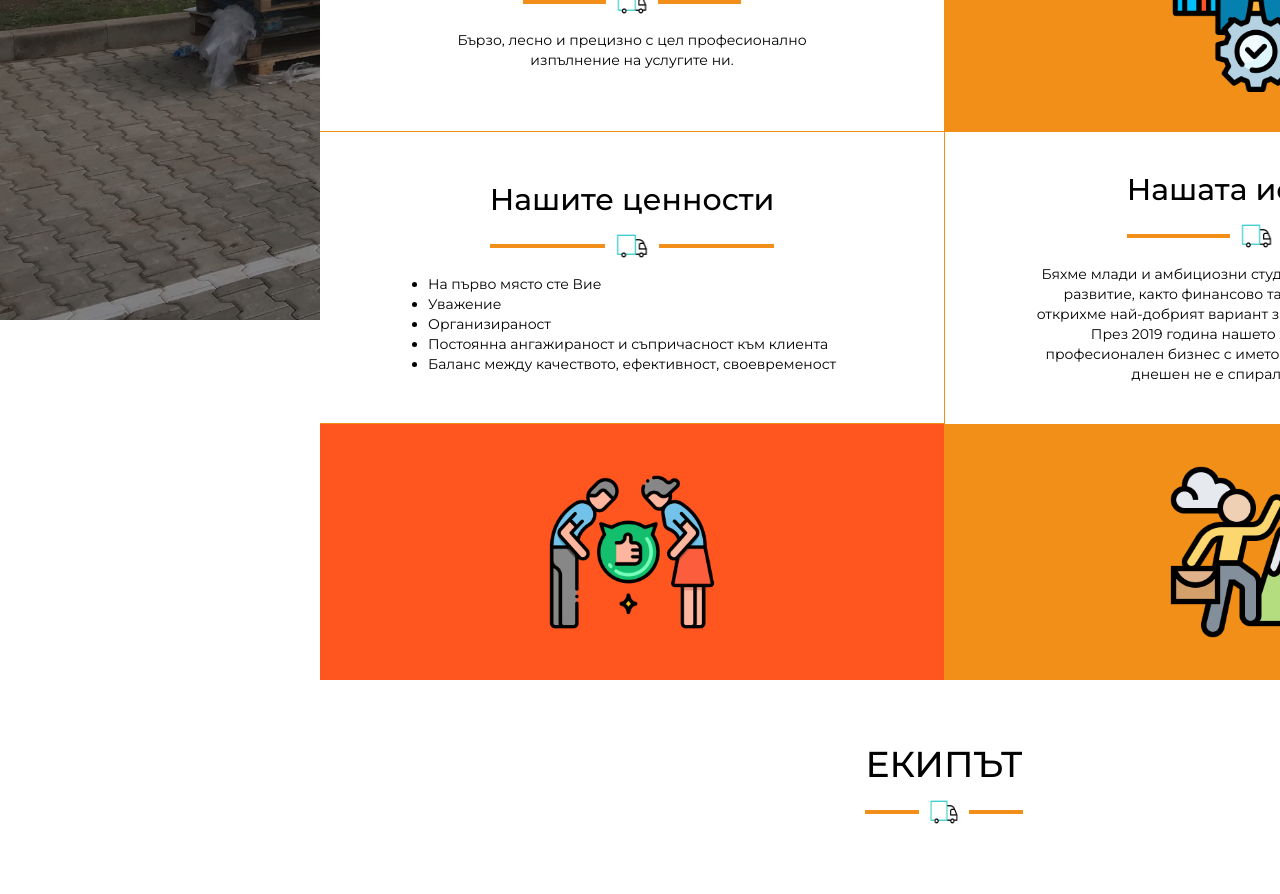
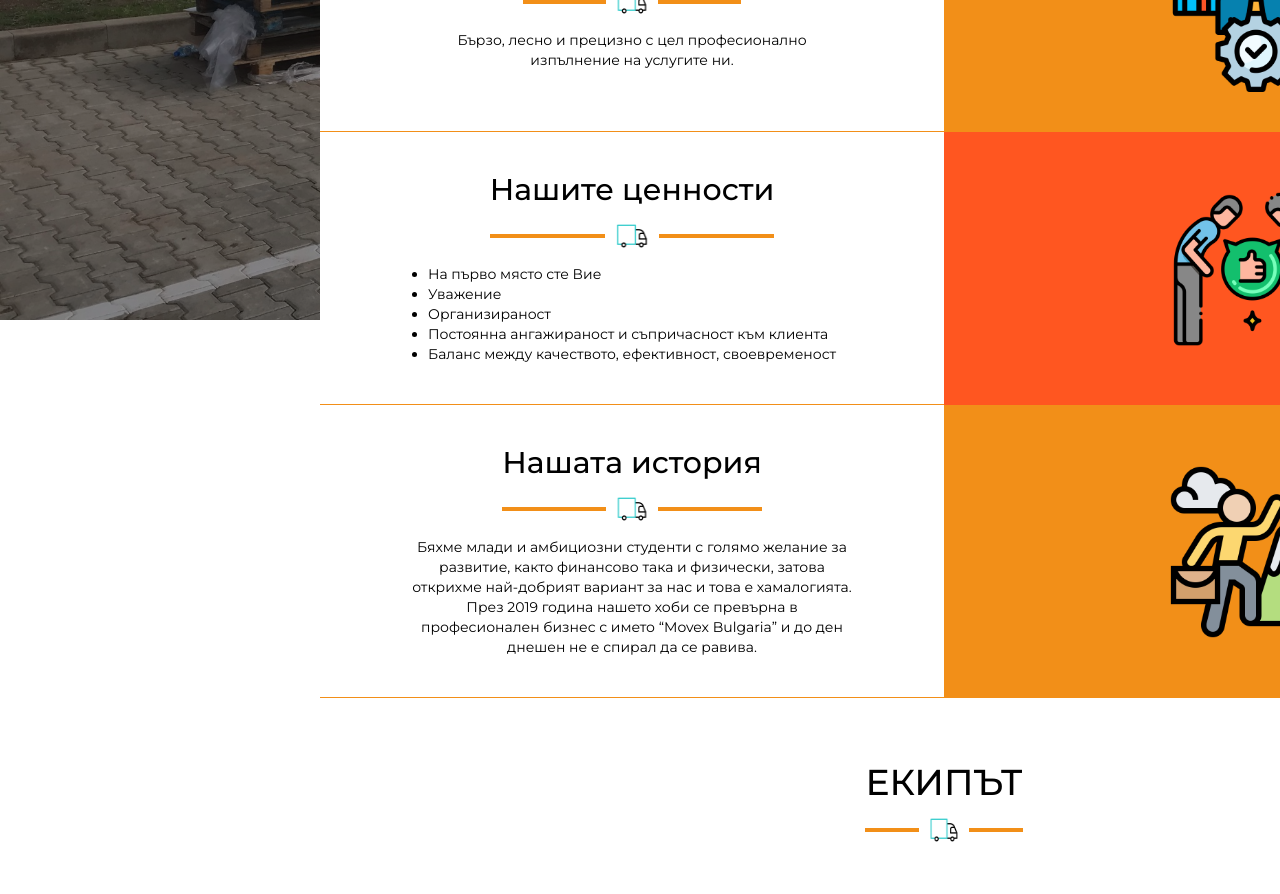
Before and after one commit to StroverIT/cargomove, a Next.js app: page /aboutUs in a window 1280 px wide. Shown: the part 560-1454 px from the top of the page. Built offline with nearby package versions, Linux system fonts and the light colour scheme; a web font is replaced by a local one.

Commit message:
chaning layout

```diff
--- a/pages/aboutUs.js
+++ b/pages/aboutUs.js
@@ -61,7 +61,7 @@ export default function AboutUs() {
               </ul>
             </div>
           </div>
-          <div className="py-5 lg:order-1 flex-center bg-orange md:py-10 max-md:order-3">
+          <div className="py-5  flex-center bg-orange md:py-10 max-md:order-3">
             <div className="relative w-20 h-20 md:h-44 md:w-44 ">
               <Image
                 src="/about-us/respect.png"
@@ -70,7 +70,7 @@ export default function AboutUs() {
               />
             </div>
           </div>
-          <div className="p-10 border-l border-orange-100 flex-center max-md:order-6">
+          <div className="p-10 border-b border-orange-100 flex-center max-md:order-6">
             <div className="flex-col flex-center">
               <Title title="Нашата история" size="text-3xl" />
               <p className="max-w-md mt-2 text-sm text-center">
```
